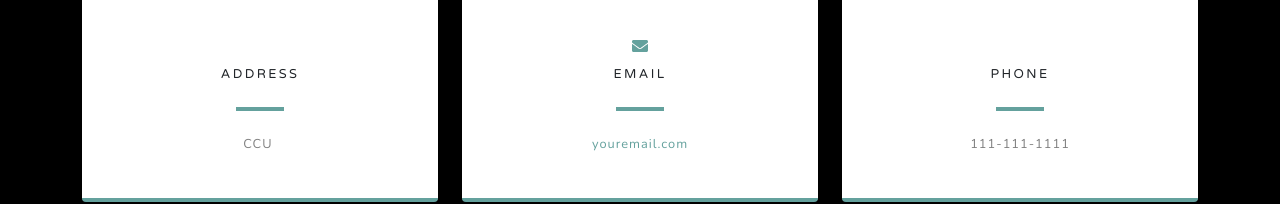
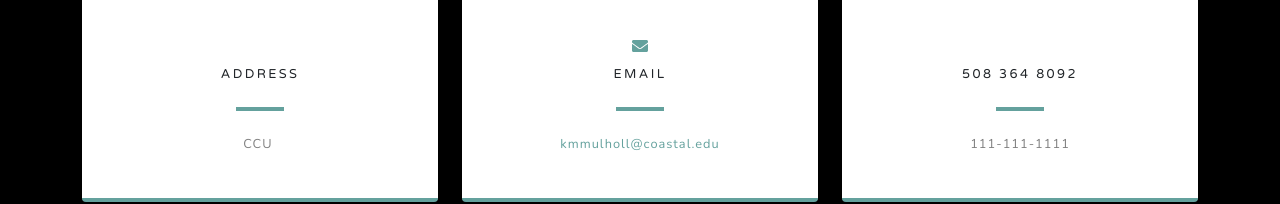
Before and after one commit to KatieMulholland/AboutMe, a plain HTML site: page index.html in a window 1280 px wide. Shown: the part 6856-7060 px from the top of the page. Drawn offline with nearby package versions, Linux system fonts and the light colour scheme; some icons are missing.

Commit message:
Update index.html

```diff
--- a/index.html
+++ b/index.html
@@ -266,7 +266,7 @@
                                 <i class="fas fa-envelope text-primary mb-2"></i>
                                 <h4 class="text-uppercase m-0">Email</h4>
                                 <hr class="my-4" />
-                                <div class="small text-black-50"><a href="#!">youremail.com</a></div>
+                                <div class="small text-black-50"><a href="#!">kmmulholl@coastal.edu</a></div>
                             </div>
                         </div>
                     </div>
@@ -274,7 +274,7 @@
                         <div class="card py-4 h-100">
                             <div class="card-body text-center">
                                 <i class="svg-inline--fa fa-mobile-alt fa-w-10 text-black mb-2"></i>
-                                <h4 class="text-uppercase m-0">Phone</h4>
+                                <h4 class="text-uppercase m-0">508 364 8092</h4>
                                 <hr class="my-4 btn-black" />
                                 <div class="small text-black-50">111-111-1111</div>
                             </div>
```
